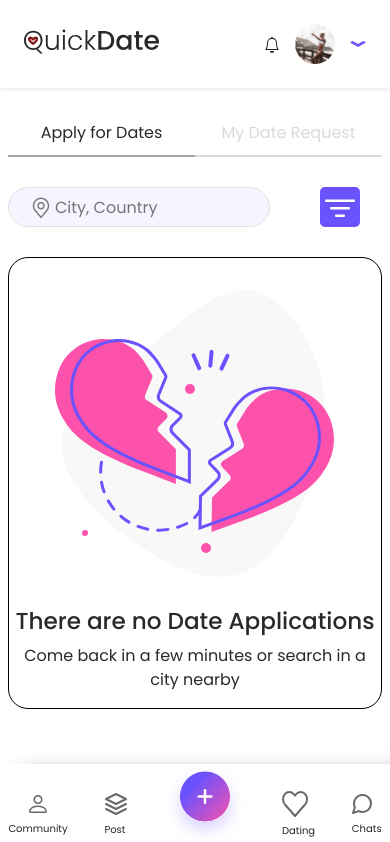
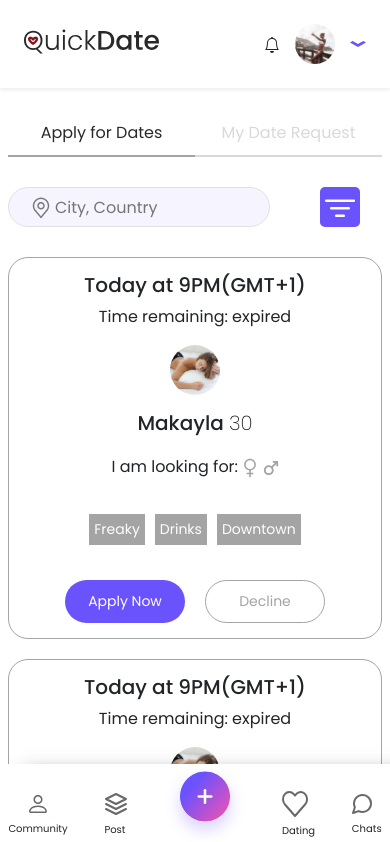
Before and after one commit to aridguy/sanchy-date-app, a React (Create React App) app: page /dates in a window 390 px wide. Shown: the top 842 px of the page. Built offline with nearby package versions, Linux system fonts and the light colour scheme.

Commit message:
Added file for date application, date request, empty state and date form is in progress

```diff
--- a/src/Pages/Dates/Dates.css
+++ b/src/Pages/Dates/Dates.css
@@ -11,7 +11,9 @@
     border-bottom: 2px solid #DAD9D9;
     color: #DAD9D9;
 }
-
+.date-content-wrapper .no-display-shadower{
+    height: 12.5%;
+}
 .date-content-wrapper .nav-buttons .current {
     border-bottom: 2px solid #A4A4A4;
     color: #292929;
@@ -36,65 +38,10 @@
     border: none;
     outline: none;
 }
-.available-dates-container{
-    display: grid;
-    grid-template-columns: repeat(3, 1fr);
-    margin-top: 30px;
-    gap: 20px;
-}
-.available-dates-container .item{
-    text-align: center;
-    border: 1px solid #A4A4A4;
-    border-radius: 20px;
-    padding: 15px;
-}
-.available-dates-container .item img{
-    width: 50px;
-    height: 50px;
-    border-radius: 50%;
-}
-.available-dates-container .item .age{
-    font-weight: 200;
-}
-.available-dates-container .item .mate{
-    width: 16px;
-}
-.available-dates-container .item .mode{
-    padding: 5px;
-    margin: 5px;
-    background: #A4A4A4;
-    color: #FEFEFE;
-    border: none;
-    outline: none;
-    font-size: 14px;
-}
-.available-dates-container .item .action-holder{
-    margin-top: 30px;
-    gap: 20px;
-    display: flex;
-    justify-content: center;
-}
-.available-dates-container .item .action-holder button{
-    background: none;
-    outline: none;
-    border-radius: 30px;
-    border: none;
-    padding: 10px;
-    color: #FEFEFE;
-    font-size: 14px;
-    width: 120px;
-}
-.available-dates-container .item .action-holder .apply{
-    background: #6A52FD;
-}
-.available-dates-container .item .action-holder .decline{
-    border: 1px solid #A4A4A4;;
-    color: #A4A4A4;
-}
 
 @media only screen and (max-width: 767px) {
     .date-content-wrapper{
-        margin-bottom: 90px;
+        margin-bottom: 150px;
     }
     .date-content-wrapper .nav-buttons,
     .date-content-wrapper .nav-filter{
--- a/src/Pages/Dates/Dates.jsx
+++ b/src/Pages/Dates/Dates.jsx
@@ -7,9 +7,14 @@ import Sidebar from "../../components/Sidebar/Sidebar";
 import filter from "../../assets/images/filter.svg"
 import location from "../../assets/images/carbon_location.svg";
 import SidebarMobile from "../../components/Sidebar/SidebarMobile";
+import DateForm from "../../components/Dates/DateForm/DateForm";
 
 const Dates = () => {
     const [currentDateTab, setCurrentDateTab] = useState('apply-dates');
+    const [showForm, setShowForm] = useState(false);
+    const hideContent = () => {
+        setShowForm(true);
+    }
 
     return (
         <div>
@@ -17,10 +22,13 @@ const Dates = () => {
             <div className="d-flex mr-2 ml-2 ">
                 <Sidebar activeLink={'dates'} />
                 <div className='date-content-wrapper w-75 p-2'>
+                    {!showForm ?
+                        <div>
                             <div className="nav-buttons">
                                 <button className={`apply-date ${currentDateTab === 'apply-dates' ? 'current' : ''}`} onClick={() => setCurrentDateTab('apply-dates')} >Apply for Dates</button>
                                 <button className={`apply-date ${currentDateTab !== 'apply-dates' ? 'current' : ''}`} onClick={() => setCurrentDateTab('')}>My Date Request</button>
                             </div>
+                            {currentDateTab === "apply-dates" ?
                                 <div className="nav-filter">
                                     <div className="input-container">
                                         <img src={location} alt="location" />
@@ -28,11 +36,19 @@ const Dates = () => {
                                     </div>
                                     <div><img src={filter} alt="filter" /></div>
                                 </div>
+                                : <p className="no-display-shadower"></p>
+                            }
                             {
                                 currentDateTab === "apply-dates" ?
                                     <DateApplications />
                                     :
-                            <DateRequests />
+                                    <DateRequests hideContent={() => hideContent()} />
+                            }
+                        </div>
+                        :
+                        <div className="w-75 p-2">
+                            <DateForm />
+                        </div>
                     }
                 </div>
             </div>
--- a/src/components/Dates/DateApplications/DateApplications.css
+++ b/src/components/Dates/DateApplications/DateApplications.css
@@ -0,0 +1,68 @@
+.available-dates-container{
+    display: grid;
+    grid-template-columns: repeat(3, 1fr);
+    margin-top: 30px;
+    gap: 20px;
+}
+.available-dates-container .item{
+    text-align: center;
+    border: 1px solid #A4A4A4;
+    border-radius: 20px;
+    padding: 15px;
+}
+.available-dates-container .item img{
+    width: 50px;
+    height: 50px;
+    border-radius: 50%;
+}
+.available-dates-container .item .age{
+    font-weight: 200;
+}
+.available-dates-container .item .mate{
+    width: 16px;
+}
+.available-dates-container .item .mode{
+    padding: 5px;
+    margin: 5px;
+    background: #A4A4A4;
+    color: #FEFEFE;
+    border: none;
+    outline: none;
+    font-size: 14px;
+}
+.available-dates-container .item .action-holder{
+    margin-top: 30px;
+    gap: 20px;
+    display: flex;
+    justify-content: center;
+}
+.available-dates-container .item .action-holder button{
+    background: none;
+    outline: none;
+    border-radius: 30px;
+    border: none;
+    padding: 10px;
+    color: #FEFEFE;
+    font-size: 14px;
+    width: 120px;
+}
+.available-dates-container .item .action-holder .apply{
+    background: #6A52FD;
+}
+.available-dates-container .item .action-holder .decline{
+    border: 1px solid #A4A4A4;;
+    color: #A4A4A4;
+}
+
+@media only screen and (max-width: 990px) {
+    .available-dates-container{
+        display: grid;
+        grid-template-columns: repeat(2, 1fr)
+    }
+}
+@media only screen and (max-width: 650px) {
+    .available-dates-container{
+        display: grid;
+        grid-template-columns: repeat(1, 1fr)
+    }
+}
--- a/src/components/Dates/DateApplications/DateApplications.jsx
+++ b/src/components/Dates/DateApplications/DateApplications.jsx
@@ -1,12 +1,13 @@
 import React from "react";
 import male from "../../../assets/images/male.svg";
 import female from "../../../assets/images/female.svg";
+import hookup2 from "../../../assets/images/hookup1.svg";
+
 import "./DateApplications.css";
 import NoDates from "../NoDates";
 
 const DateApplications = () => {
-    const availableDates = []
-    // [{ time: '9PM(GMT+1)', image: hookup2 }, { time: '9PM(GMT+1)', image: hookup2 }, { time: '9PM(GMT+1)', image: hookup2 }, { time: '9PM(GMT+1)', image: hookup2 }, { time: '9PM(GMT+1)', image: hookup2 }, { time: '9PM(GMT+1)', image: hookup2 }];
+    const availableDates = [{ time: '9PM(GMT+1)', image: hookup2 }, { time: '9PM(GMT+1)', image: hookup2 }, { time: '9PM(GMT+1)', image: hookup2 }, { time: '9PM(GMT+1)', image: hookup2 }, { time: '9PM(GMT+1)', image: hookup2 }, { time: '9PM(GMT+1)', image: hookup2 }];
 
     return (
         <div>
--- /dev/null
+++ b/src/components/Dates/DateForm/DateForm.css
@@ -0,0 +1,9 @@
+.date-form-wrapper{
+    display: flex;
+    align-items: baseline;
+    gap: 30px;
+}
+.date-form-wrapper .title{
+    font-size: 30px;
+
+}
--- /dev/null
+++ b/src/components/Dates/DateForm/DateForm.jsx
@@ -0,0 +1,16 @@
+import React from "react";
+import "./DateForm.css";
+import chev1 from "../../../assets/images/chevleft.svg";
+
+const DateForm =()=>{
+    return(
+        <div className="container date-form-wrapper">
+            <div><img src={chev1} alt="back" /></div>
+            <div className="title">
+                Setup Request
+            </div>
+        </div>
+    )
+}
+
+export default DateForm;
--- a/src/components/Dates/DateRequests/DateRequests.jsx
+++ b/src/components/Dates/DateRequests/DateRequests.jsx
@@ -2,13 +2,16 @@ import React from "react";
 import "./DateRequests.css";
 import NoDates from "../NoDates";
 
-const DateRequests = () => {
+const DateRequests = ({hideContent}) => {
+    const clearDate=()=>{
+        hideContent();
+    }
     const availableRequests = [];
     return (
         <div>
             {
                 availableRequests.length === 0 ?
-                    <NoDates data={{title: 'You have no Date Request', subTitle: 'Meet members now', showButton: true}} />
+                    <NoDates data={{title: 'You have no Date Request', subTitle: 'Meet members now', showButton: true}} clearDate={()=>clearDate()} />
                     :
                     <div className="available-dates-container">
                         Available Requests
--- a/src/components/Dates/NoDates.jsx
+++ b/src/components/Dates/NoDates.jsx
@@ -3,7 +3,7 @@ import empty_wishlist from "../../assets/images/Empty-Wishlist.svg";
 import "./NoDates.css";
 
 
-const NoDates = ({data}) => {
+const NoDates = ({data, clearDate}) => {
     return (
         <div className="no-dates">
             <div>
@@ -11,7 +11,7 @@ const NoDates = ({data}) => {
             </div>
             <h3>{data.title}</h3>
             <p>{data.subTitle}</p>
-            {data.showButton? <div><button >Find Dates</button></div> : null}
+            {data.showButton? <div><button onClick={clearDate}>Find Dates</button></div> : null}
         </div>
     )
 }
```
Lines whose indentation alone changed are shown as unchanged.
